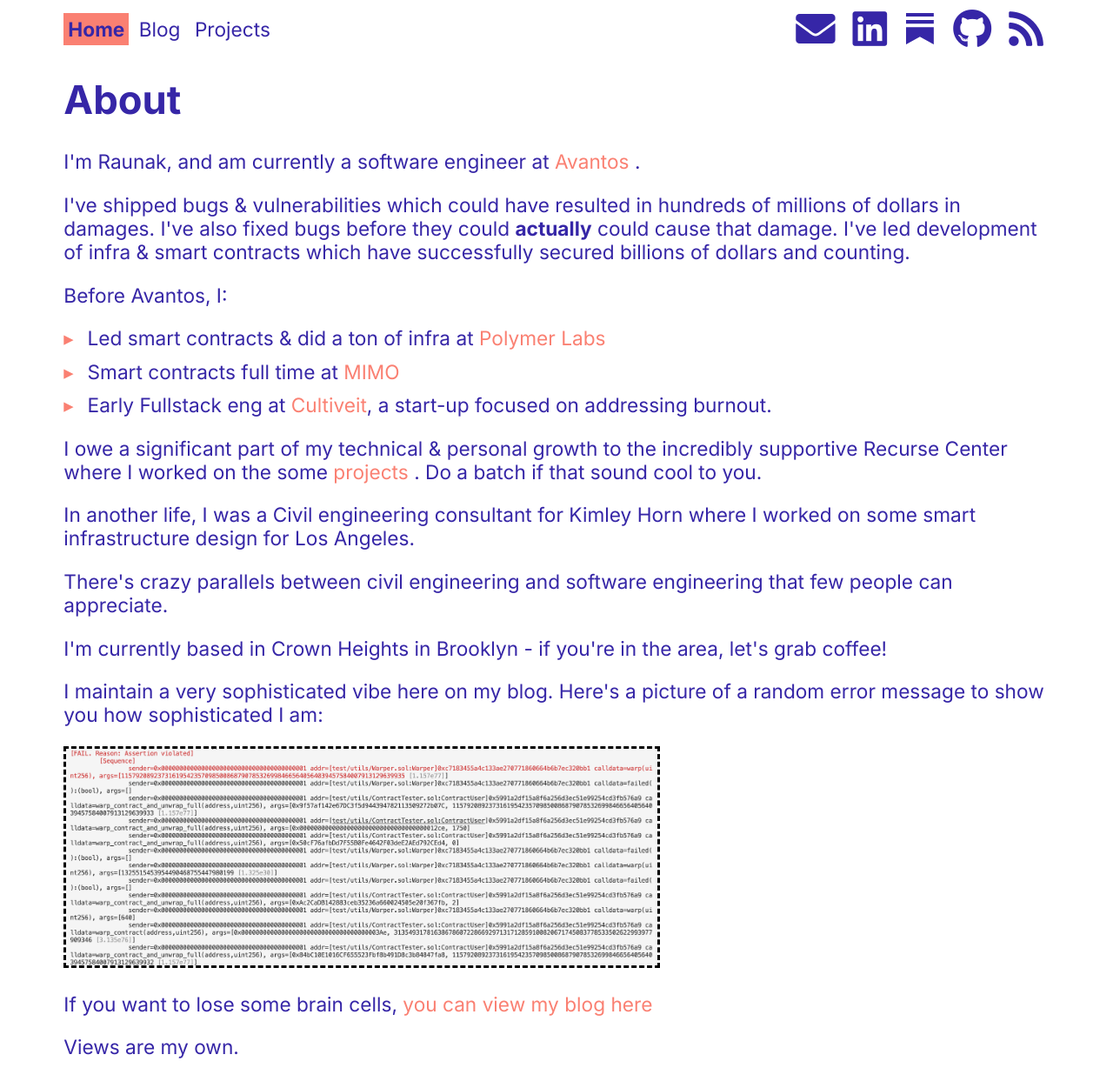
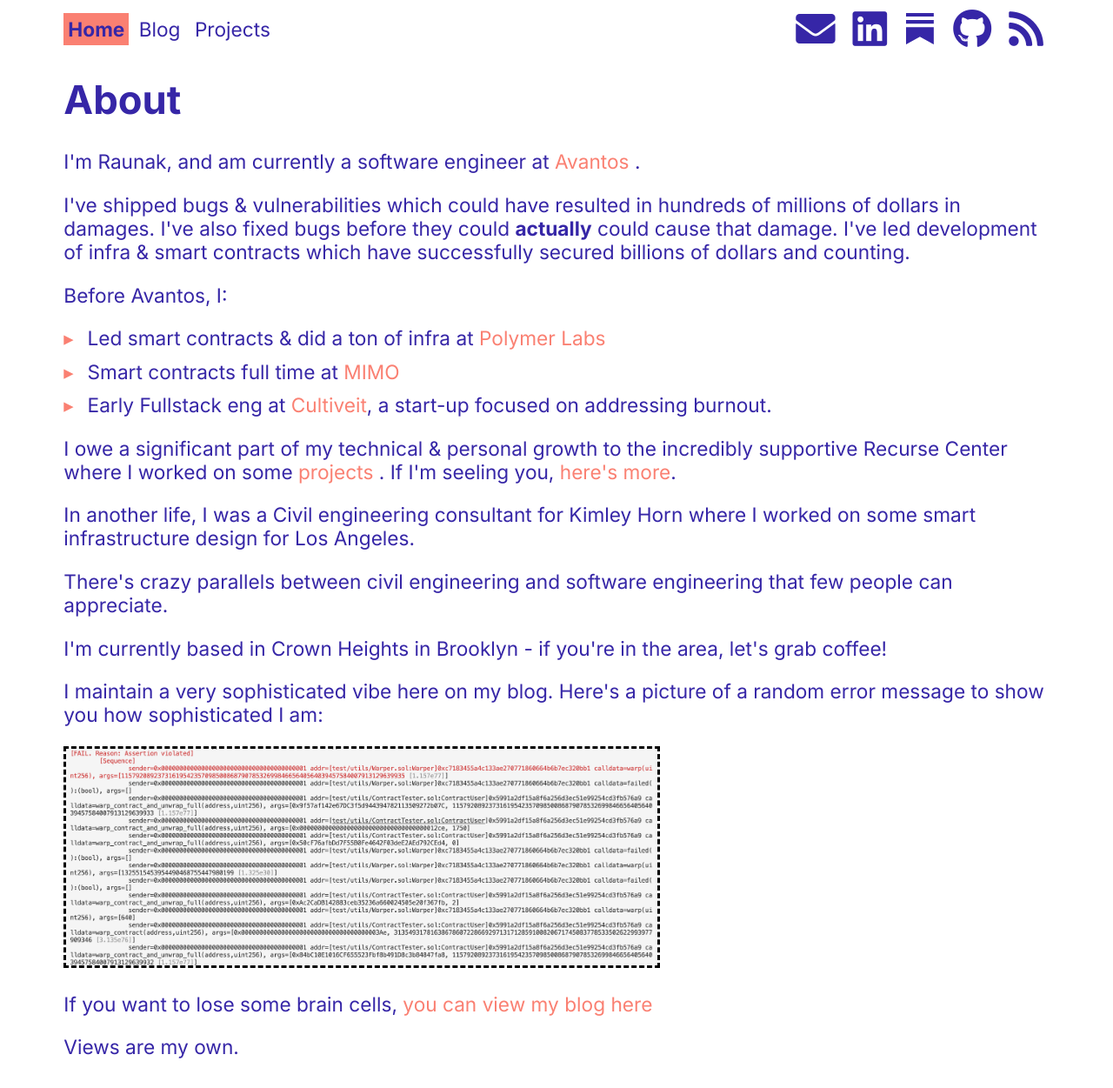
Before and after one commit to RnkSngh/rnksngh.github.io, a Jekyll site: the page built from index.html, in a window 1280 px wide. Shown: the whole page at 87% size. Built offline with Jekyll 4.4.1, drawn with Linux system fonts in a browser that asks for light colours.

Commit message:
recurse link

```diff
--- a/index.html
+++ b/index.html
@@ -23,7 +23,8 @@
 
 <p>
   I owe a significant part of my technical & personal growth to the incredibly supportive Recurse Center where I
-  worked on the some <a href="/projects"> projects </a>. Do a batch if that sound cool to you.
+  worked on some <a href="/projects"> projects </a>. If I'm seeling you,
+  <a href="https://www.recurse.com/faq">here's more</a>.
 </p>
 
 <p>In another life, I was a Civil engineering consultant for Kimley Horn where I worked on some smart infrastructure design for Los Angeles. </p> There's crazy parallels between civil engineering and software engineering that few people can appreciate.
```
